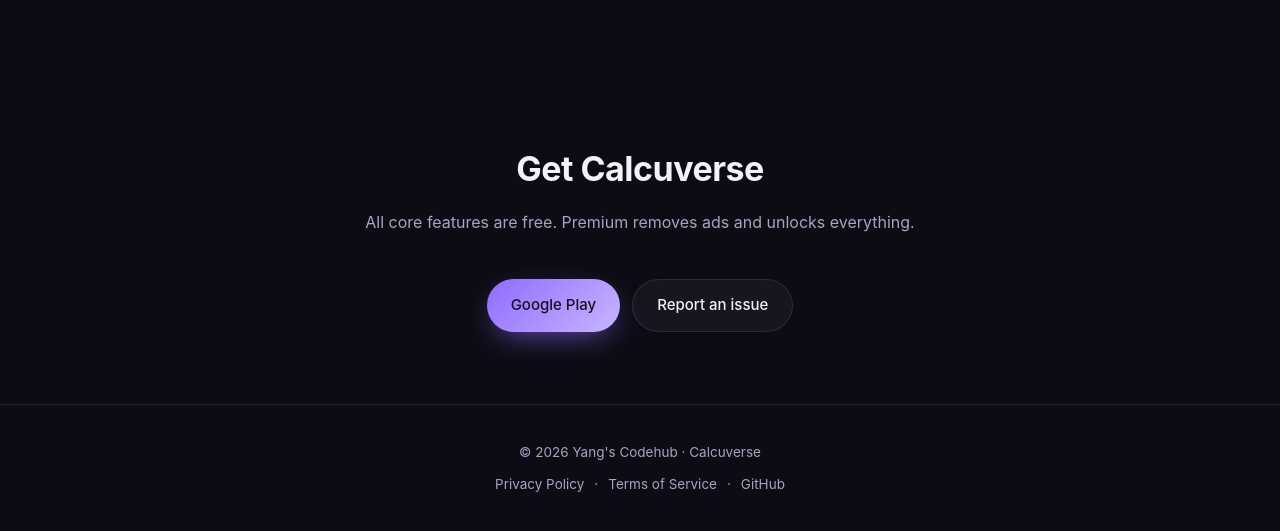
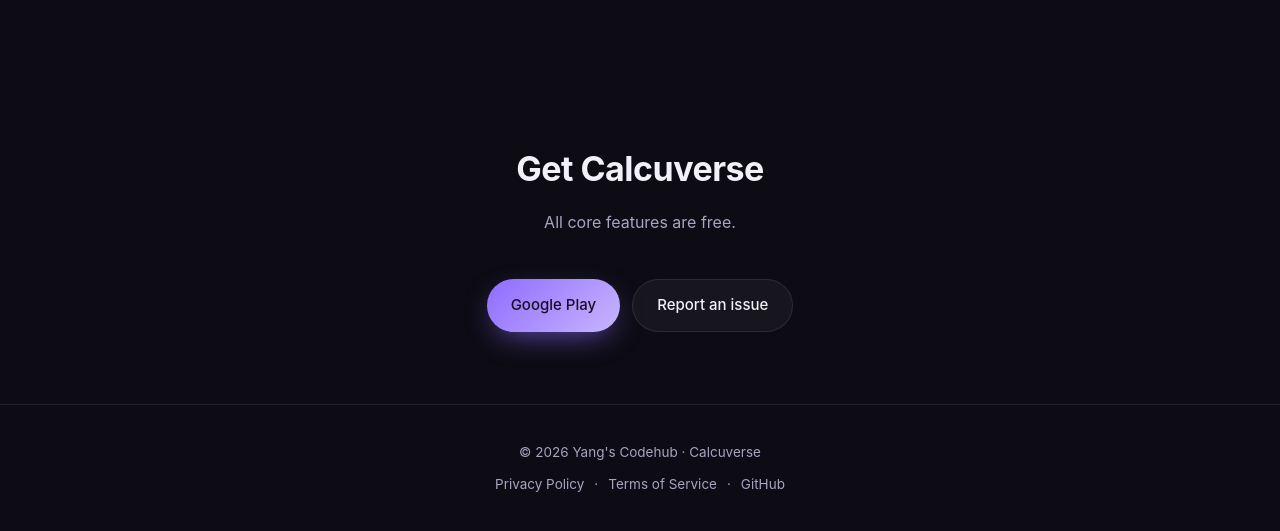
Before and after one commit to Yang-s-Codehub/Yang-s-Codehub.github.io, a plain HTML site: page Calcuverse/index.html in a window 1280 px wide. Shown: the part 2763-3294 px from the top of the page. Drawn offline with Linux system fonts and the light colour scheme.

Commit message:
Update index.html

```diff
--- a/Calcuverse/index.html
+++ b/Calcuverse/index.html
@@ -185,8 +185,8 @@
   <div class="wrap">
     <div class="section-head">
       <h2 data-zh="下载数界" data-en="Get Calcuverse">下载数界</h2>
-      <p data-zh="免费使用全部基础功能；升级高级版可移除广告并解锁全部特性。"
-         data-en="All core features are free. Premium removes ads and unlocks everything.">免费使用全部基础功能；升级高级版可移除广告并解锁全部特性。</p>
+      <p data-zh="立刻免费体验全部基础功能。"
+         data-en="All core features are free.">免费使用全部基础功能。</p>
     </div>
     <div class="cta" style="justify-content:center">
       <a class="btn btn-primary" href="https://play.google.com/store/apps/details?id=com.yangdai.calcpro" target="_blank" rel="noopener"
```
